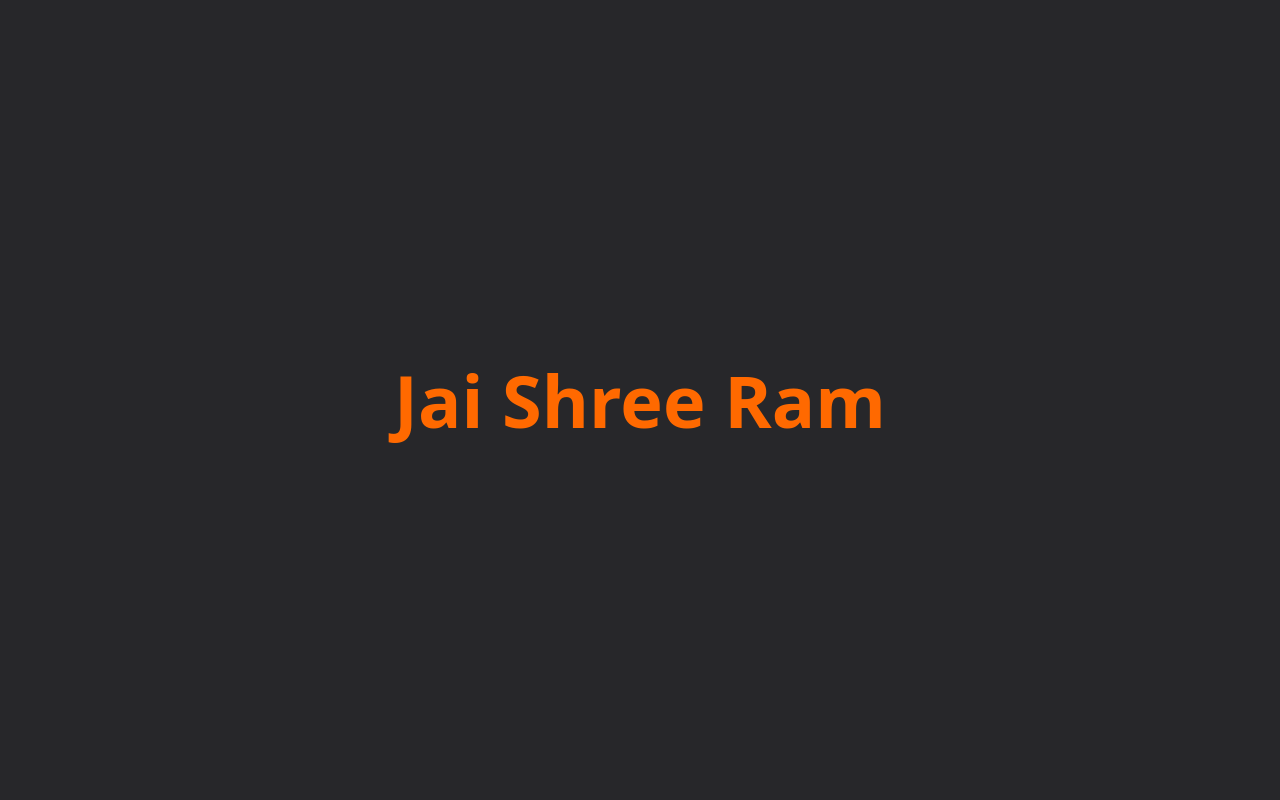
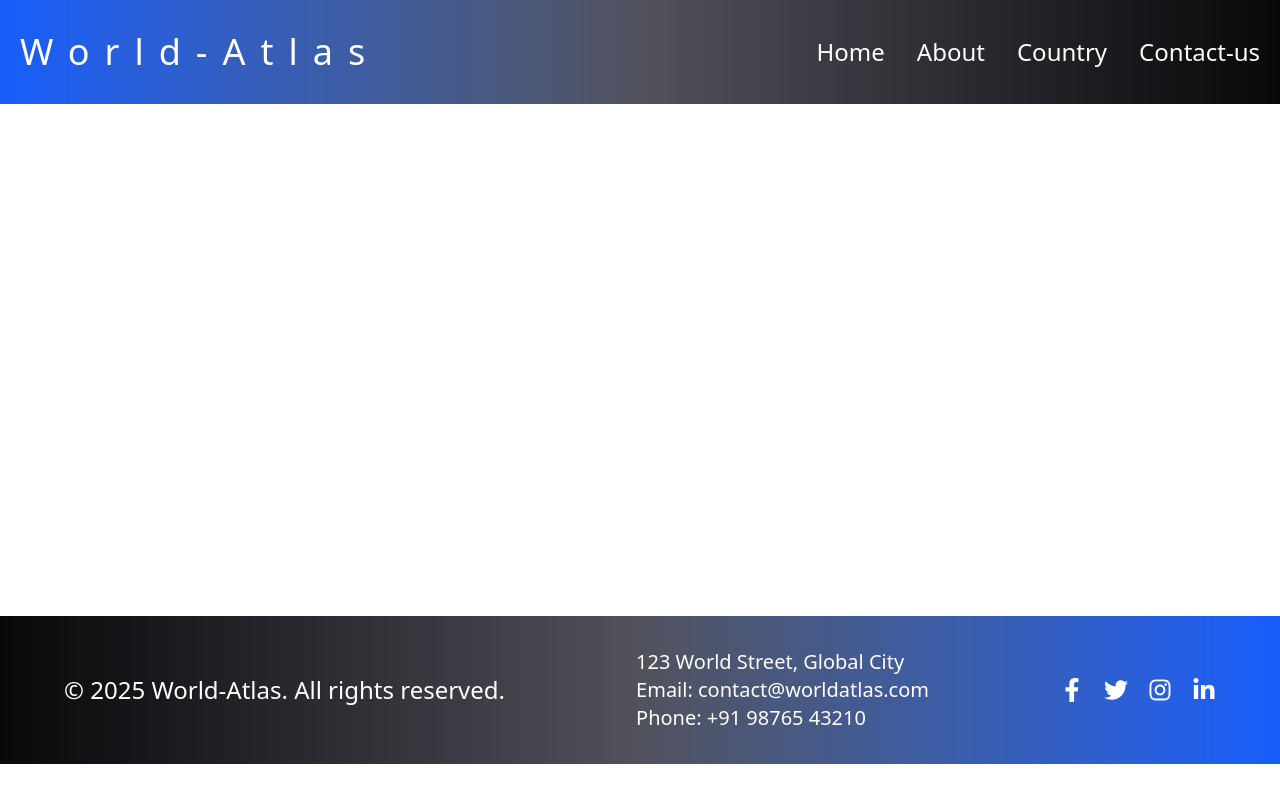
Before and after one commit to Akashchoudhary01/world_Atlas, a React (Vite) app: page / in a window 1280 px wide. Built offline with nearby package versions, Linux system fonts and the light colour scheme.

Commit message:
header / footer / router & page part done✔️

```diff
--- a/package.json
+++ b/package.json
@@ -11,6 +11,7 @@
   },
   "dependencies": {
     "@tailwindcss/vite": "^4.1.13",
+    "axios": "^1.12.2",
     "react": "^19.1.1",
     "react-dom": "^19.1.1",
     "react-icons": "^5.5.0",
--- a/src/App.jsx
+++ b/src/App.jsx
@@ -1,10 +1,18 @@
 import React from 'react'
+import { router } from './Components/Router/Router'
+import { RouterProvider } from 'react-router-dom'
+import Header from './Components/Ui/Header'
 
 export default function App() {
   return (
-    <div className='flex justify-center items-center bg-zinc-800 h-lvh'>
-      <h1 className='text-7xl text-orange-500 font-bold'> Jai Shree Ram</h1>
+    <RouterProvider router={router}>
 
+    <div className='flex w-full justify-center items-center text-white bg-zinc-800 h-lvh'>
+      <div className='max-w-7xl'>
+        <Header/>
+      </div>
     </div>
+    </RouterProvider>
+
   )
 }
--- /dev/null
+++ b/src/Components/Outlet/Layout.jsx
@@ -0,0 +1,19 @@
+import React from 'react'
+import Header from '../Ui/Header'
+import Footer from '../Ui/Footer'
+import { Outlet } from 'react-router-dom'
+
+export default function Layout() {
+  return (
+   <>
+   <Header/>
+   <main className='m-[32rem]'>
+
+   <Outlet/>
+   </main>
+
+
+   <Footer/>
+   </>
+  )
+}
--- /dev/null
+++ b/src/Components/Router/Router.jsx
@@ -0,0 +1,33 @@
+import React from "react";
+import { createBrowserRouter } from "react-router-dom";
+import Home from '../../Pages/Home';
+import About from "../../Pages/About";
+import Contact from "../../Pages/Contact";
+import Country from "../../Pages/Country";
+// import Header from "../Ui/Header";
+import Layout from "../Outlet/Layout";
+
+export const router = createBrowserRouter([
+  {
+    path: "/",
+    element: <Layout />,
+    children: [
+      {
+        path: "/",
+        element: <Home />,
+      },
+      {
+        path: "/about",
+        element: <About />,
+      },
+      {
+        path: "/contact",
+        element: <Contact />,
+      },
+      {
+        path: "/country",
+        element: <Country />,
+      },
+    ],
+  },
+]);
--- /dev/null
+++ b/src/Components/Ui/Footer.jsx
@@ -0,0 +1,39 @@
+import React from 'react';
+import { FaFacebookF, FaTwitter, FaInstagram, FaLinkedinIn } from "react-icons/fa";
+
+export default function Footer() {
+  return (
+    <footer className="bg-gradient-to-l from-blue-600 via-zinc-600 to-zinc-950 w-full py-8 px-6 text-white">
+      <div className="max-w-6xl mx-auto flex flex-col md:flex-row justify-between items-center gap-6">
+
+        {/* Left - Copyright */}
+        <h1 className="text-2xl">
+          &copy; {new Date().getFullYear()} World-Atlas. All rights reserved.
+        </h1>
+
+        {/* Center - Address */}
+        <div className="text-center md:text-left text-xl">
+          <p>123 World Street, Global City</p>
+          <p>Email: contact@worldatlas.com</p>
+          <p>Phone: +91 98765 43210</p>
+        </div>
+
+        {/* Right - Social Icons */}
+        <div className="flex gap-5 text-2xl">
+          <a href="https://facebook.com" target="_blank" rel="noreferrer" className="hover:text-blue-400">
+            <FaFacebookF />
+          </a>
+          <a href="https://twitter.com" target="_blank" rel="noreferrer" className="hover:text-blue-400">
+            <FaTwitter />
+          </a>
+          <a href="https://instagram.com" target="_blank" rel="noreferrer" className="hover:text-pink-400">
+            <FaInstagram />
+          </a>
+          <a href="https://linkedin.com" target="_blank" rel="noreferrer" className="hover:text-blue-300">
+            <FaLinkedinIn />
+          </a>
+        </div>
+      </div>
+    </footer>
+  );
+}
--- /dev/null
+++ b/src/Components/Ui/Header.jsx
@@ -0,0 +1,84 @@
+import React, { useState } from "react";
+import { Link } from "react-router-dom";
+import { IoCloseSharp } from "react-icons/io5";
+import { GiHamburgerMenu } from "react-icons/gi";
+
+export default function Header() {
+  const [showMenu, setShowMenu] = useState(false);
+
+  const handelShowMenu = () => {
+    setShowMenu(!showMenu);
+  };
+  return (
+    <div className="flex justify-between items-center bg-gradient-to-r  from-blue-600 via-zinc-600 to-zinc-950 w-full py-8 px-5">
+      {/* */}
+      {/* Left Side - Logo */}
+      <h1 className="tracking-[12px]  md:tracking-[15px]  font-extralight text-3xl md:text-4xl text-white">
+        World-Atlas
+      </h1>
+
+      {/* desktop view */}
+      {/* Right Side - Nav Links */}
+      <ul className="hidden md:flex gap-8 text-2xl  text-white">
+        <Link to={"/"}>
+          <li className="cursor-pointer hover:text-blue-600 transition">
+            Home
+          </li>
+        </Link>
+        <Link to={"/about"}>
+          <li className="cursor-pointer hover:text-blue-600 transition">
+            About
+          </li>
+        </Link>
+        <Link to={"/country"}>
+          <li className="cursor-pointer hover:text-blue-600 transition">
+            Country
+          </li>
+        </Link>
+        <Link to={"/contact"}>
+          <li className="cursor-pointer hover:text-blue-600 transition">
+            Contact-us
+          </li>
+        </Link>
+      </ul>
+
+      {/* Hamburger menu btn */}
+      <div className="md:hidden text-2xl">
+        <button className="text-white" onClick={handelShowMenu}>
+          <GiHamburgerMenu />
+        </button>
+      </div>
+
+      {/* mobile Menu */}
+
+      {showMenu && (
+        <ul className=" md:hidden absolute top-0 right-0 bg-gradient-to-r  from-zinc-600 to-zinc-950 w-ful text-white shadow-md w-48 flex flex-col gap-4 py-6 px-4 text-lg font-medium transition-all ease-in-out duration-700">
+          {/* Close Button inside menu */}
+          <button className="self-end text-3xl mb-4" onClick={handelShowMenu}>
+            <IoCloseSharp />
+          </button>
+          <Link to={"/"}>
+            <li className="cursor-pointer hover:text-blue-600 transition">
+              Home
+            </li>
+          </Link>
+          <Link to={"/about"}>
+            <li className="cursor-pointer hover:text-blue-600 transition">
+              About
+            </li>
+          </Link>
+          <Link to={"/country"}>
+            <li className="cursor-pointer hover:text-blue-600 transition">
+              Country
+            </li>
+          </Link>
+          <Link to={"/contact"}>
+            <li className="cursor-pointer hover:text-blue-600 transition">
+              Contact-us
+            </li>
+          </Link>
+        </ul>
+      )}
+    </div>
+  );
+}
--- /dev/null
+++ b/src/Pages/About.jsx
@@ -0,0 +1,12 @@
+import React from 'react'
+
+export default function About() {
+  return (
+    <div>
+        <h1 className='text-7xl '>
+
+        About Page
+        </h1>
+    </div>
+  )
+}
--- /dev/null
+++ b/src/Pages/Contact.jsx
@@ -0,0 +1,9 @@
+import React from 'react'
+
+export default function Contact() {
+  return (
+    <div>
+      Contact page
+    </div>
+  )
+}
--- /dev/null
+++ b/src/Pages/Country.jsx
@@ -0,0 +1,9 @@
+import React from 'react'
+
+export default function Country() {
+  return (
+    <div>
+      Country Page
+    </div>
+  )
+}
--- /dev/null
+++ b/src/Pages/Home.jsx
@@ -0,0 +1,10 @@
+import React from 'react'
+
+export default function Home() {
+  return (
+    <div>
+
+
+    </div>
+  )
+}
```
Also changed, not shown: 1 other file (tests, documents, lock files or other folders).
